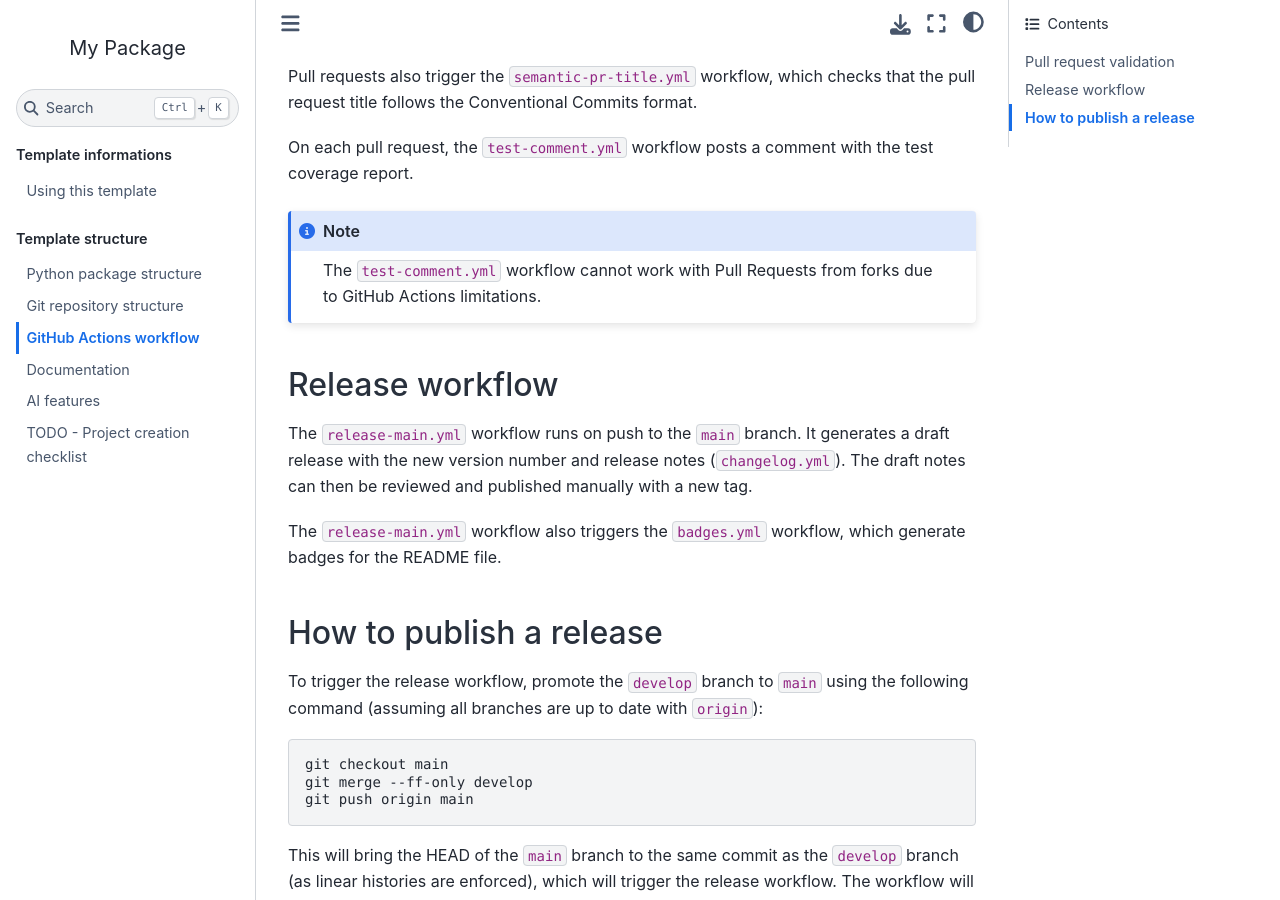
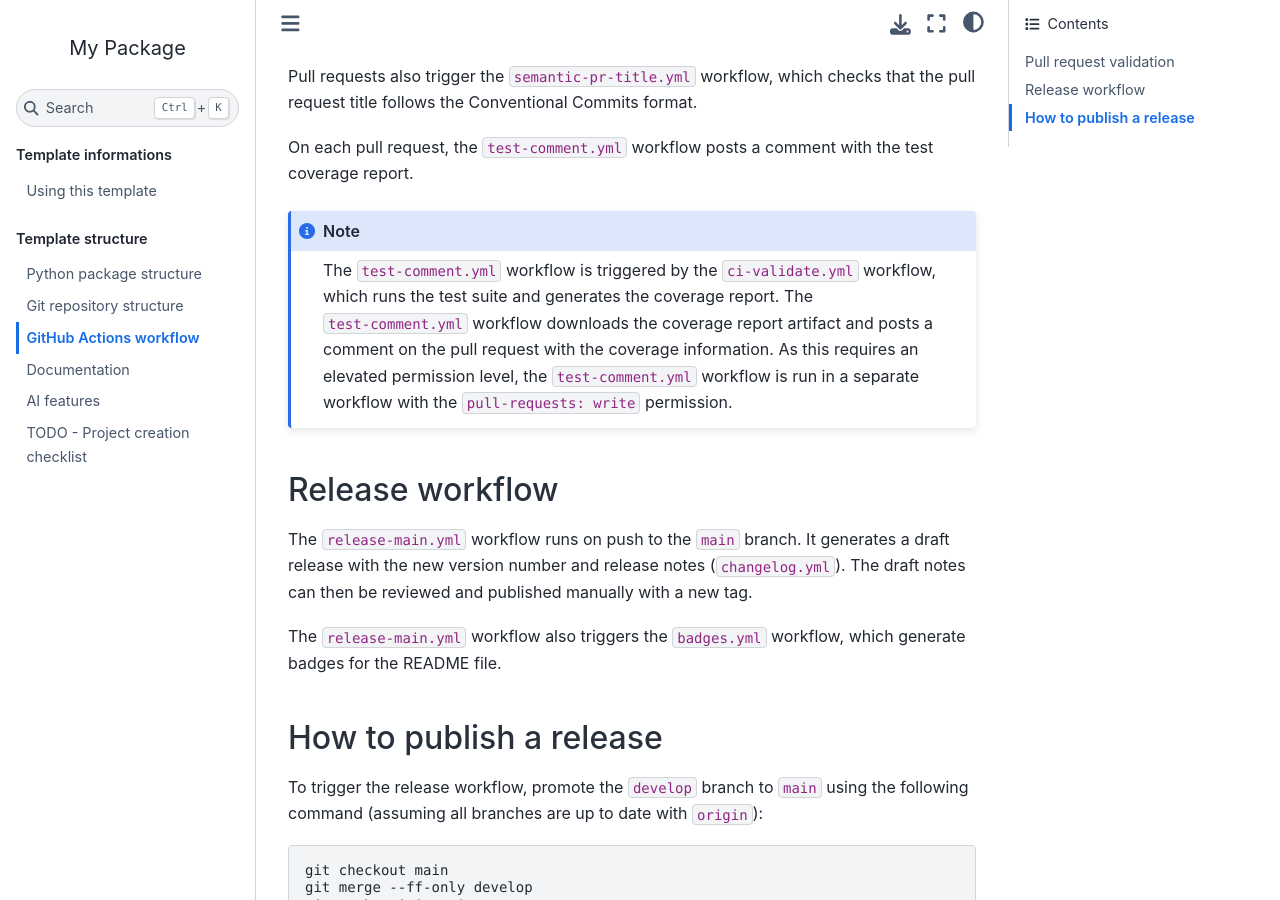
Before and after one commit to SBouchard01/python-template, a Sphinx documentation site: the page built from docs/actions.md, in a window 1280 px wide and 900 px high, scrolled down 401 px. Built offline with Sphinx 7.4.7 and the Sphinx Book theme 1.1.4, drawn with Linux system fonts in a browser that asks for light colours.

Commit message:
docs(actions): update documentation on test comment

````diff
--- a/docs/actions.md
+++ b/docs/actions.md
@@ -13,7 +13,8 @@ Pull requests also trigger the `semantic-pr-title.yml` workflow, which checks th
 On each pull request, the `test-comment.yml` workflow posts a comment with the test coverage report.
 
 ```{note}
-The `test-comment.yml` workflow cannot work with Pull Requests from forks due to GitHub Actions limitations.
+The `test-comment.yml` workflow is triggered by the `ci-validate.yml` workflow, which runs the test suite and generates the coverage report. The `test-comment.yml` workflow downloads the coverage report artifact and posts a comment on the pull request with the coverage information.
+As this requires an elevated permission level, the `test-comment.yml` workflow is run in a separate workflow with the `pull-requests: write` permission.
 ```
 
 ## Release workflow
````
